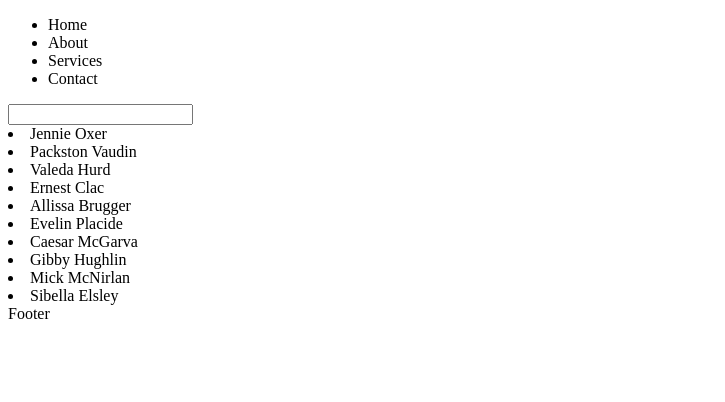
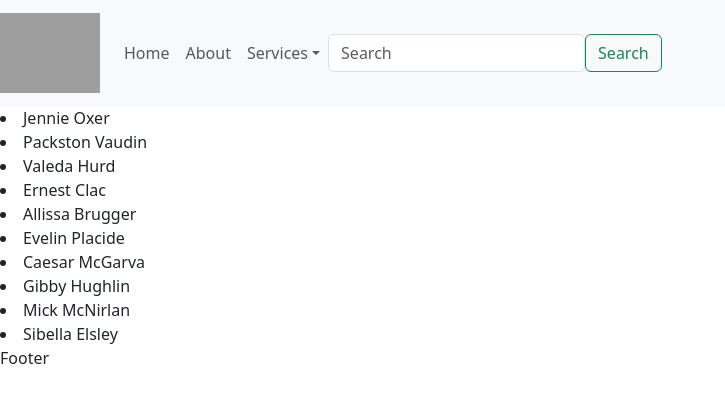
Before and after one commit to pavankumarraju1/appoint_me, a React (Create React App) app: page / in a window 1280 px wide. Shown: the top 402 px of the page, without its empty margins (0-725 px from the left). Built offline with nearby package versions, Linux system fonts and the light colour scheme; grey boxes are pictures that could not be loaded.

Commit message:
navbar with bootstrap

```diff
--- a/package.json
+++ b/package.json
@@ -6,7 +6,9 @@
     "@testing-library/jest-dom": "^5.17.0",
     "@testing-library/react": "^13.4.0",
     "@testing-library/user-event": "^13.5.0",
+    "bootstrap": "^5.3.3",
     "react": "^18.3.1",
+    "react-bootstrap": "^2.10.4",
     "react-dom": "^18.3.1",
     "react-scripts": "5.0.1",
     "web-vitals": "^2.1.4"
--- a/src/App.js
+++ b/src/App.js
@@ -2,12 +2,12 @@
 import './App.css';
 import Body from './Components/Body';
 import Footer from './Components/Footer';
-import Navbar from './Components/Navbar';
+import NavBar from './Components/NavBar';
 
 function App() {
   return (
    <div>
-    <Navbar />
+    <NavBar />
     <Body />
     <Footer />
    </div>
--- a/src/Components/Navbar.jsx
+++ b/src/Components/Navbar.jsx
@@ -1,18 +1,34 @@
 import React from 'react'
+import { Navbar , Nav, NavDropdown, Form, FormControl, Button } from 'react-bootstrap';
 
-const Navbar = () => {
+const NavBar = () => {
   return (
     <div>
-      <ul>
-        <li>Home</li>
-        <li>About</li>
-        <li>Services</li>
-        <li>Contact</li>
-      </ul>
-      <input type="text" />
+     <Navbar bg="light" expand="lg" margin="0px">
+     <a class="navbar-brand" href="#home">
+            <img src="https://www.arabnet.me/ContentFiles/20137Logo.png?w=336&h=336&mode=fit" width="100px" height="80px" alt="appoint me"/>
+        </a>
+      <Navbar.Toggle aria-controls="basic-navbar-nav" />
+      <Navbar.Collapse id="basic-navbar-nav">
+        <Nav className="mr-auto">
+          <Nav.Link href="#home">Home</Nav.Link>
+          <Nav.Link href="#about">About</Nav.Link>
+          <NavDropdown title="Services" id="basic-nav-dropdown">
+            <NavDropdown.Item href="#action/3.1">Hospital Service</NavDropdown.Item>
+            <NavDropdown.Item href="#action/3.2">Hotel Service </NavDropdown.Item>
+            <NavDropdown.Item href="#action/3.3">saloon Service</NavDropdown.Item>
+          </NavDropdown>
+        </Nav>
+        <Form className="d-flex "  >
+          <FormControl type="text" placeholder="Search" className="mr-2" />
+          <Button variant="outline-success">Search</Button>
+        </Form>
+      </Navbar.Collapse>
+    </Navbar>
+
     </div>
 
   )
 }
 
-export default Navbar;
+export default NavBar;
--- a/src/index.js
+++ b/src/index.js
@@ -1,7 +1,7 @@
 import React from 'react';
 import ReactDOM from 'react-dom/client';
 import App from './App';
-
+import 'bootstrap/dist/css/bootstrap.min.css';
 
 const root = ReactDOM.createRoot(document.getElementById('root'));
 root.render(
```
Also changed, not shown: 1 other file (tests, documents, lock files or other folders).
